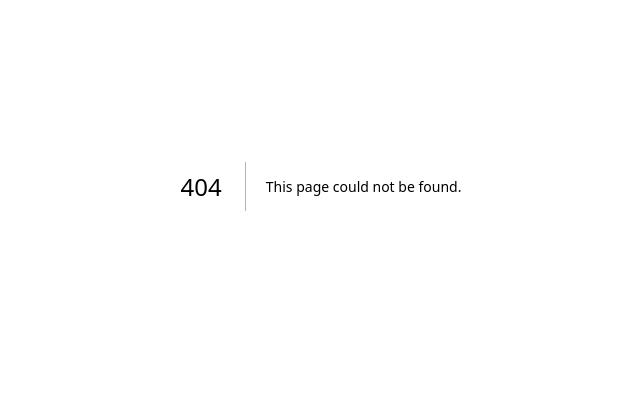
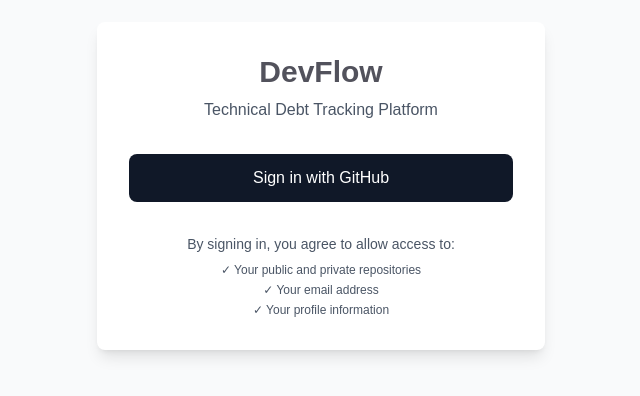
Before and after one commit to ITNIKITAIT/devflow, a Next.js app: page /login in a window 1280 px wide. Before the commit this address had no page. Shown: the part 214-610 px from the top of the page, without its empty margins (319-959 px from the left). Built offline with nearby package versions, Linux system fonts and the light colour scheme.

Commit message:
feat: implement next auth with github provider

```diff
--- a/package.json
+++ b/package.json
@@ -12,11 +12,13 @@
     "prepare": "husky install"
   },
   "dependencies": {
+    "@octokit/auth-token": "^6.0.0",
+    "@octokit/rest": "^22.0.1",
     "@prisma/client": "^7.1.0",
     "eslint-import-resolver-typescript": "^4.4.4",
     "eslint-plugin-prettier": "^5.5.4",
     "next": "16.0.8",
-    "next-auth": "^4.24.13",
+    "next-auth": "^5.0.0-beta.30",
     "prisma": "^7.1.0",
     "react": "19.2.1",
     "react-dom": "19.2.1"
--- /dev/null
+++ b/src/app/(auth)/login/page.tsx
@@ -0,0 +1,33 @@
+'use client';
+import { signIn } from 'next-auth/react';
+
+export default function LoginPage() {
+  return (
+    <div className="flex min-h-screen items-center justify-center bg-gray-50">
+      <div className="w-full max-w-md space-y-8 rounded-lg bg-white p-8 shadow-lg">
+        <div className="text-center">
+          <h1 className="text-3xl font-bold text-zinc-600">DevFlow</h1>
+          <p className="mt-2 text-gray-600">Technical Debt Tracking Platform</p>
+        </div>
+
+        <div className="mt-8">
+          <button
+            onClick={() => signIn('github', { callbackUrl: '/' })}
+            className="flex w-full items-center justify-center gap-3 rounded-lg bg-gray-900 px-4 py-3 text-white hover:bg-gray-800 cursor-pointer transition"
+          >
+            Sign in with GitHub
+          </button>
+        </div>
+
+        <div className="mt-4 text-center text-sm text-gray-600">
+          <p>By signing in, you agree to allow access to:</p>
+          <ul className="mt-2 space-y-1 text-xs">
+            <li>✓ Your public and private repositories</li>
+            <li>✓ Your email address</li>
+            <li>✓ Your profile information</li>
+          </ul>
+        </div>
+      </div>
+    </div>
+  );
+}
--- /dev/null
+++ b/src/app/api/auth/[...nextauth]/route.ts
@@ -0,0 +1,3 @@
+import { handlers } from '@/lib/auth';
+
+export const { GET, POST } = handlers;
--- a/src/app/page.tsx
+++ b/src/app/page.tsx
@@ -1,3 +1,6 @@
-export default function Home() {
-  return <div>Home</div>;
+import { requireAuth } from '@/lib/auth';
+
+export default async function Home() {
+  await requireAuth();
+  return <button>Sign out</button>;
 }
--- /dev/null
+++ b/src/lib/auth.ts
@@ -0,0 +1,45 @@
+import { redirect } from 'next/navigation';
+import NextAuth from 'next-auth';
+import GithubProvider from 'next-auth/providers/github';
+
+export const { handlers, signIn, auth } = NextAuth({
+  providers: [
+    GithubProvider({
+      clientId: process.env.GITHUB_CLIENT_ID as string,
+      clientSecret: process.env.GITHUB_CLIENT_SECRET as string,
+    }),
+  ],
+  callbacks: {
+    async jwt({ token, account, profile }) {
+      if (account && profile) {
+        token.accessToken = account.access_token;
+        token.githubId = (profile as any).id;
+        token.username = (profile as any).login;
+      }
+      return token;
+    },
+    async session({ session, token }) {
+      if (session.user) {
+        (session.user as any).githubId = token.githubId;
+        (session.user as any).username = token.username;
+        (session.user as any).accessToken = token.accessToken;
+      }
+      return session;
+    },
+  },
+  pages: {
+    signIn: '/login',
+  },
+  session: {
+    strategy: 'jwt',
+  },
+  secret: process.env.NEXTAUTH_SECRET,
+});
+
+export async function requireAuth() {
+  const session = await auth();
+  if (!session || !session.user) {
+    redirect('/login');
+  }
+  return session;
+}
```
Also changed, not shown: 1 other file (tests, documents, lock files or other folders).
